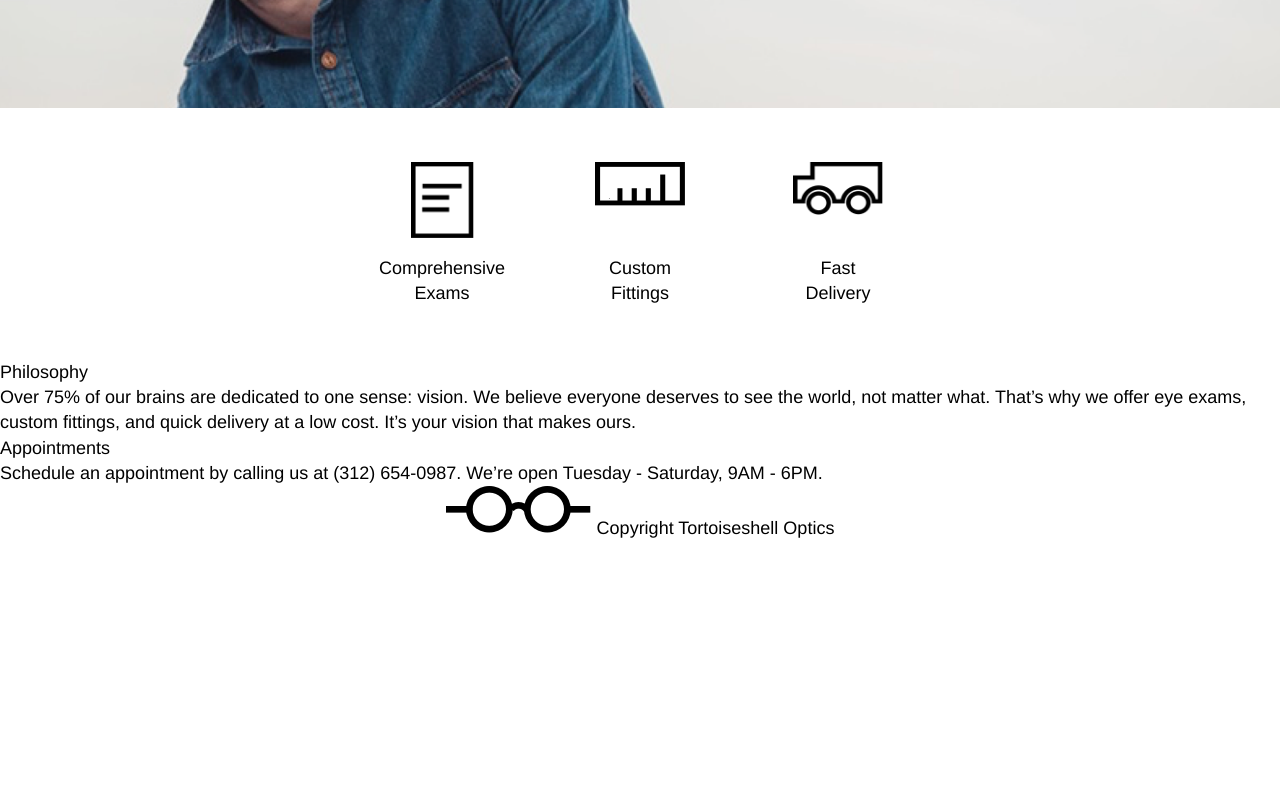
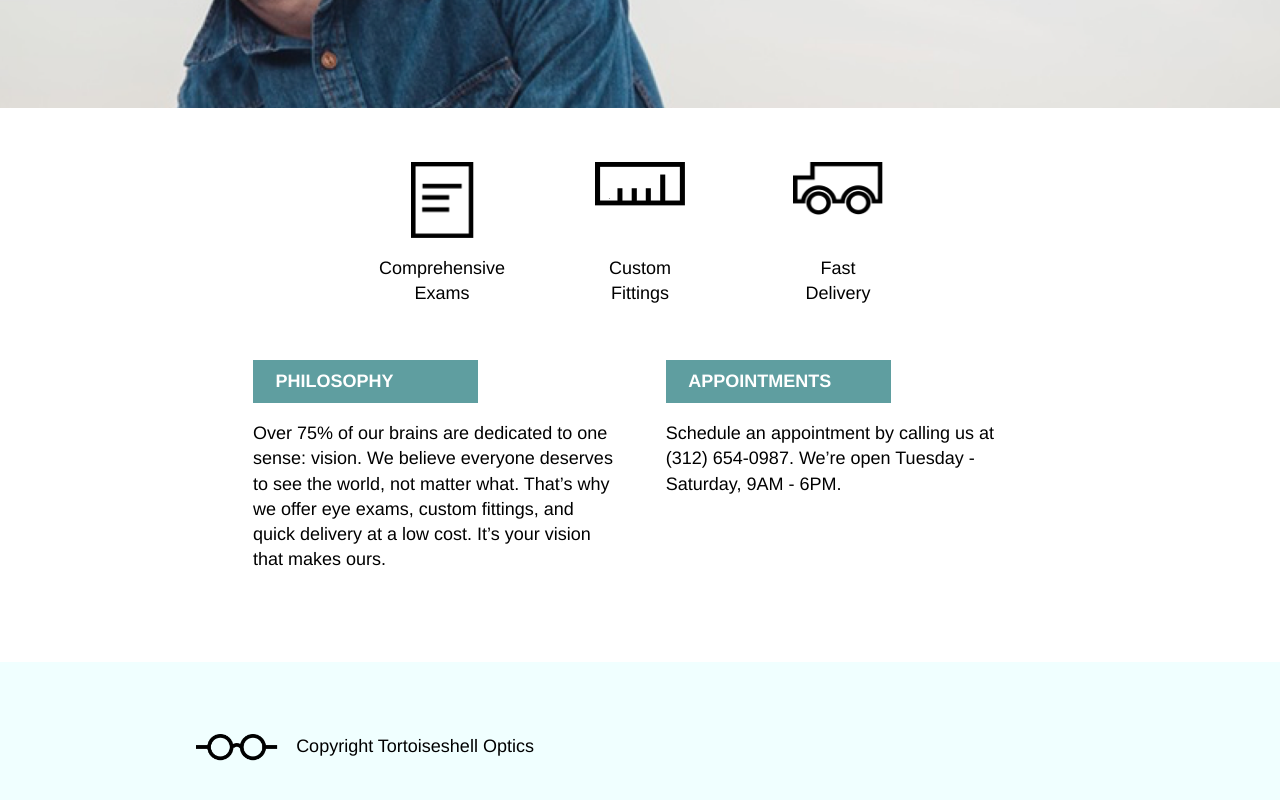
Before and after one commit to UweCode/Tortoiseshell-Optics, a plain HTML site: page index.html in a window 1280 px wide. Shown: the part 450-1250 px from the top of the page. Before the commit the page ends 991 px from the top, so only its background shows below. Drawn offline with Linux system fonts and the light colour scheme.

Commit message:
Finish css. Still need to address very wide screens.

```diff
--- a/index.html
+++ b/index.html
@@ -68,9 +68,9 @@
         </div>
 
         <div class="philosophyAndAppointments">
-          <div class="philosophy">
+          <div id="philosophyContainer" class="philosophyAndAppointmentsContainer">
             <div class="philosophyAndAppointmentsHeader">
-              Philosophy
+              <h3>Philosophy</h3>
             </div>
             <p>
               Over 75% of our brains are dedicated to one
@@ -81,9 +81,9 @@
               makes ours.
             </p>
           </div>
-          <div class="appointments">
+          <div class="philosophyAndAppointmentsContainer">
             <div class="philosophyAndAppointmentsHeader">
-              Appointments
+              <h3>Appointments</h3>
             </div>
             <p>
               Schedule an appointment by calling us at (312)
@@ -96,7 +96,7 @@
         <!-- footer -->
 
         <footer>
-          <div class="fotterContent">
+          <div class="footerContent">
             <img src="resources/images/logo-black.png" alt="Logo: Tortoiseshell Optics">
             <span>Copyright Tortoiseshell Optics</span>
           </div>
--- a/resources/css/styles.css
+++ b/resources/css/styles.css
@@ -3,12 +3,6 @@ html, body {
   font-family: Helvetica, sans-serif;
   font-size: 18px;
   line-height: 1.4;
-}
-
-h5 {
-  font-size: 2rem;
-  line-height: 1.2rem;
-  text-transform: uppercase;
 }
 
 /* content */
@@ -20,6 +14,12 @@ h5 {
 }
 
 /* header section */
+
+h5 {
+  font-size: 2rem;
+  line-height: 1.2rem;
+  text-transform: uppercase;
+}
 
 .headerSection {
   background-image: url("../../resources/images/glasses-bg.png");
@@ -67,7 +67,7 @@ a {
   display: flex;
   justify-content: flex-end;
   margin: 0 auto;
-  max-width: 1032px;
+  width: 1032px;
 }
 
 .bannerText {
@@ -116,4 +116,63 @@ a {
   height: auto;
 }
 
+h3 {
+  font-size: 1rem;
+  font-weight: bold;
+  text-transform: uppercase;
+}
+
+.philosophyAndAppointments {
+  display: flex;
+  flex-flow: nowrap;
+  justify-content: center;
+  margin: 0 auto;
+  padding-bottom: 5rem;
+  width: 1032px;
+}
+
+.philosophyAndAppointmentsContainer {
+  display: flex;
+  flex-direction: column;
+  justify-content: flex-start;
+  align-items: flex-start;
+  width: 35%;
+}
+
+.philosophyAndAppointmentsContainer p {
+  text-align: left;
+}
+
+#philosophyContainer {
+  margin-right: 5%;
+}
+
+.philosophyAndAppointmentsHeader {
+  background-color: cadetblue;
+  color: white;
+  margin-bottom: 1rem;
+  padding: 0.5rem 1.25rem;
+  text-align: left;
+  width: 10rem;
+}
+
 /* footer */
+
+footer {
+  background-color: azure;
+  display: flex;
+  align-items: center;
+  width: 100%;
+}
+
+.footerContent {
+  display: inline-flex;
+  margin: 0 auto;
+  padding: 4rem;
+  width: 888px;
+}
+
+.footerContent img {
+  height: 1.5rem;
+  margin-right: 1rem;
+}
```
